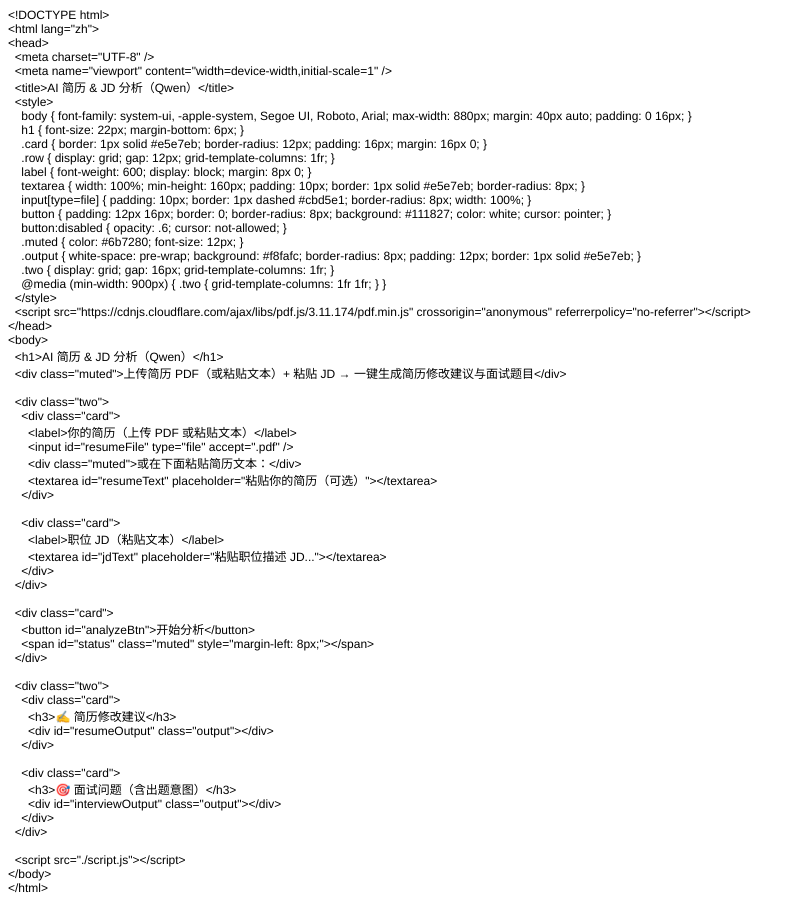
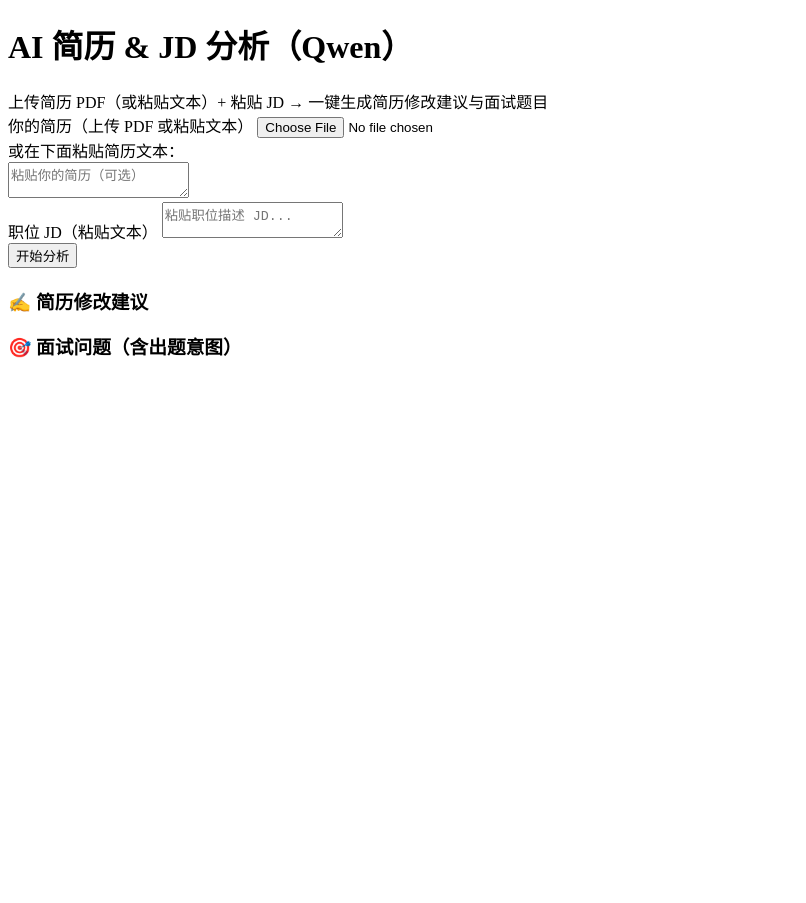
Before and after one commit to colleenchen525-coder/resume-jd-qwen, a website: page index.html in a window 1280 px wide. Shown: the whole page, without its empty margins (0-806 px from the left). After the commit the page ends 800 px from the top, so only its background shows below. Drawn offline with Linux system fonts and the light colour scheme.

Commit message:
Update index.html

```diff
--- a/index.html
+++ b/index.html
@@ -1,77 +1,49 @@
-<!DOCTYPE html PUBLIC "-//W3C//DTD HTML 4.01//EN" "http://www.w3.org/TR/html4/strict.dtd">
-<html>
+<!DOCTYPE html>
+<html lang="zh">
 <head>
-  <meta http-equiv="Content-Type" content="text/html; charset=utf-8">
-  <meta http-equiv="Content-Style-Type" content="text/css">
-  <title></title>
-  <meta name="Generator" content="Cocoa HTML Writer">
-  <meta name="CocoaVersion" content="2575.7">
-  <style type="text/css">
-    p.p1 {margin: 0.0px 0.0px 0.0px 0.0px; font: 12.0px Helvetica}
-    p.p2 {margin: 0.0px 0.0px 0.0px 0.0px; font: 12.0px Helvetica; min-height: 14.0px}
+  <meta charset="UTF-8" />
+  <meta name="viewport" content="width=device-width,initial-scale=1" />
+  <title>AI 简历 & JD 分析（Qwen）</title>
+  <style>
+    /* 你的样式 */
   </style>
+  <script src="https://cdnjs.cloudflare.com/ajax/libs/pdf.js/3.11.174/pdf.min.js" crossorigin="anonymous" referrerpolicy="no-referrer"></script>
 </head>
 <body>
-<p class="p1">&lt;!DOCTYPE html&gt;</p>
-<p class="p1">&lt;html lang="zh"&gt;</p>
-<p class="p1">&lt;head&gt;</p>
-<p class="p1"><span class="Apple-converted-space">  </span>&lt;meta charset="UTF-8" /&gt;</p>
-<p class="p1"><span class="Apple-converted-space">  </span>&lt;meta name="viewport" content="width=device-width,initial-scale=1" /&gt;</p>
-<p class="p1"><span class="Apple-converted-space">  </span>&lt;title&gt;AI 简历 &amp; JD 分析（Qwen）&lt;/title&gt;</p>
-<p class="p1"><span class="Apple-converted-space">  </span>&lt;style&gt;</p>
-<p class="p1"><span class="Apple-converted-space">    </span>body { font-family: system-ui, -apple-system, Segoe UI, Roboto, Arial; max-width: 880px; margin: 40px auto; padding: 0 16px; }</p>
-<p class="p1"><span class="Apple-converted-space">    </span>h1 { font-size: 22px; margin-bottom: 6px; }</p>
-<p class="p1"><span class="Apple-converted-space">    </span>.card { border: 1px solid #e5e7eb; border-radius: 12px; padding: 16px; margin: 16px 0; }</p>
-<p class="p1"><span class="Apple-converted-space">    </span>.row { display: grid; gap: 12px; grid-template-columns: 1fr; }</p>
-<p class="p1"><span class="Apple-converted-space">    </span>label { font-weight: 600; display: block; margin: 8px 0; }</p>
-<p class="p1"><span class="Apple-converted-space">    </span>textarea { width: 100%; min-height: 160px; padding: 10px; border: 1px solid #e5e7eb; border-radius: 8px; }</p>
-<p class="p1"><span class="Apple-converted-space">    </span>input[type=file] { padding: 10px; border: 1px dashed #cbd5e1; border-radius: 8px; width: 100%; }</p>
-<p class="p1"><span class="Apple-converted-space">    </span>button { padding: 12px 16px; border: 0; border-radius: 8px; background: #111827; color: white; cursor: pointer; }</p>
-<p class="p1"><span class="Apple-converted-space">    </span>button:disabled { opacity: .6; cursor: not-allowed; }</p>
-<p class="p1"><span class="Apple-converted-space">    </span>.muted { color: #6b7280; font-size: 12px; }</p>
-<p class="p1"><span class="Apple-converted-space">    </span>.output { white-space: pre-wrap; background: #f8fafc; border-radius: 8px; padding: 12px; border: 1px solid #e5e7eb; }</p>
-<p class="p1"><span class="Apple-converted-space">    </span>.two { display: grid; gap: 16px; grid-template-columns: 1fr; }</p>
-<p class="p1"><span class="Apple-converted-space">    </span>@media (min-width: 900px) { .two { grid-template-columns: 1fr 1fr; } }</p>
-<p class="p1"><span class="Apple-converted-space">  </span>&lt;/style&gt;</p>
-<p class="p1"><span class="Apple-converted-space">  </span>&lt;script src="https://cdnjs.cloudflare.com/ajax/libs/pdf.js/3.11.174/pdf.min.js" crossorigin="anonymous" referrerpolicy="no-referrer"&gt;&lt;/script&gt;</p>
-<p class="p1">&lt;/head&gt;</p>
-<p class="p1">&lt;body&gt;</p>
-<p class="p1"><span class="Apple-converted-space">  </span>&lt;h1&gt;AI 简历 &amp; JD 分析（Qwen）&lt;/h1&gt;</p>
-<p class="p1"><span class="Apple-converted-space">  </span>&lt;div class="muted"&gt;上传简历 PDF（或粘贴文本）+ 粘贴 JD → 一键生成简历修改建议与面试题目&lt;/div&gt;</p>
-<p class="p2"><br></p>
-<p class="p1"><span class="Apple-converted-space">  </span>&lt;div class="two"&gt;</p>
-<p class="p1"><span class="Apple-converted-space">    </span>&lt;div class="card"&gt;</p>
-<p class="p1"><span class="Apple-converted-space">      </span>&lt;label&gt;你的简历（上传 PDF 或粘贴文本）&lt;/label&gt;</p>
-<p class="p1"><span class="Apple-converted-space">      </span>&lt;input id="resumeFile" type="file" accept=".pdf" /&gt;</p>
-<p class="p1"><span class="Apple-converted-space">      </span>&lt;div class="muted"&gt;或在下面粘贴简历文本：&lt;/div&gt;</p>
-<p class="p1"><span class="Apple-converted-space">      </span>&lt;textarea id="resumeText" placeholder="粘贴你的简历（可选）"&gt;&lt;/textarea&gt;</p>
-<p class="p1"><span class="Apple-converted-space">    </span>&lt;/div&gt;</p>
-<p class="p2"><br></p>
-<p class="p1"><span class="Apple-converted-space">    </span>&lt;div class="card"&gt;</p>
-<p class="p1"><span class="Apple-converted-space">      </span>&lt;label&gt;职位 JD（粘贴文本）&lt;/label&gt;</p>
-<p class="p1"><span class="Apple-converted-space">      </span>&lt;textarea id="jdText" placeholder="粘贴职位描述 JD..."&gt;&lt;/textarea&gt;</p>
-<p class="p1"><span class="Apple-converted-space">    </span>&lt;/div&gt;</p>
-<p class="p1"><span class="Apple-converted-space">  </span>&lt;/div&gt;</p>
-<p class="p2"><br></p>
-<p class="p1"><span class="Apple-converted-space">  </span>&lt;div class="card"&gt;</p>
-<p class="p1"><span class="Apple-converted-space">    </span>&lt;button id="analyzeBtn"&gt;开始分析&lt;/button&gt;</p>
-<p class="p1"><span class="Apple-converted-space">    </span>&lt;span id="status" class="muted" style="margin-left: 8px;"&gt;&lt;/span&gt;</p>
-<p class="p1"><span class="Apple-converted-space">  </span>&lt;/div&gt;</p>
-<p class="p2"><br></p>
-<p class="p1"><span class="Apple-converted-space">  </span>&lt;div class="two"&gt;</p>
-<p class="p1"><span class="Apple-converted-space">    </span>&lt;div class="card"&gt;</p>
-<p class="p1"><span class="Apple-converted-space">      </span>&lt;h3&gt;✍️ 简历修改建议&lt;/h3&gt;</p>
-<p class="p1"><span class="Apple-converted-space">      </span>&lt;div id="resumeOutput" class="output"&gt;&lt;/div&gt;</p>
-<p class="p1"><span class="Apple-converted-space">    </span>&lt;/div&gt;</p>
-<p class="p2"><br></p>
-<p class="p1"><span class="Apple-converted-space">    </span>&lt;div class="card"&gt;</p>
-<p class="p1"><span class="Apple-converted-space">      </span>&lt;h3&gt;🎯 面试问题（含出题意图）&lt;/h3&gt;</p>
-<p class="p1"><span class="Apple-converted-space">      </span>&lt;div id="interviewOutput" class="output"&gt;&lt;/div&gt;</p>
-<p class="p1"><span class="Apple-converted-space">    </span>&lt;/div&gt;</p>
-<p class="p1"><span class="Apple-converted-space">  </span>&lt;/div&gt;</p>
-<p class="p2"><br></p>
-<p class="p1"><span class="Apple-converted-space">  </span>&lt;script src="./script.js"&gt;&lt;/script&gt;</p>
-<p class="p1">&lt;/body&gt;</p>
-<p class="p1">&lt;/html&gt;</p>
+  <h1>AI 简历 & JD 分析（Qwen）</h1>
+  <div class="muted">上传简历 PDF（或粘贴文本）+ 粘贴 JD → 一键生成简历修改建议与面试题目</div>
+
+  <div class="two">
+    <div class="card">
+      <label>你的简历（上传 PDF 或粘贴文本）</label>
+      <input id="resumeFile" type="file" accept=".pdf" />
+      <div class="muted">或在下面粘贴简历文本：</div>
+      <textarea id="resumeText" placeholder="粘贴你的简历（可选）"></textarea>
+    </div>
+
+    <div class="card">
+      <label>职位 JD（粘贴文本）</label>
+      <textarea id="jdText" placeholder="粘贴职位描述 JD..."></textarea>
+    </div>
+  </div>
+
+  <div class="card">
+    <button id="analyzeBtn">开始分析</button>
+    <span id="status" class="muted" style="margin-left: 8px;"></span>
+  </div>
+
+  <div class="two">
+    <div class="card">
+      <h3>✍️ 简历修改建议</h3>
+      <div id="resumeOutput" class="output"></div>
+    </div>
+
+    <div class="card">
+      <h3>🎯 面试问题（含出题意图）</h3>
+      <div id="interviewOutput" class="output"></div>
+    </div>
+  </div>
+
+  <script src="./script.js"></script>
 </body>
 </html>
```
